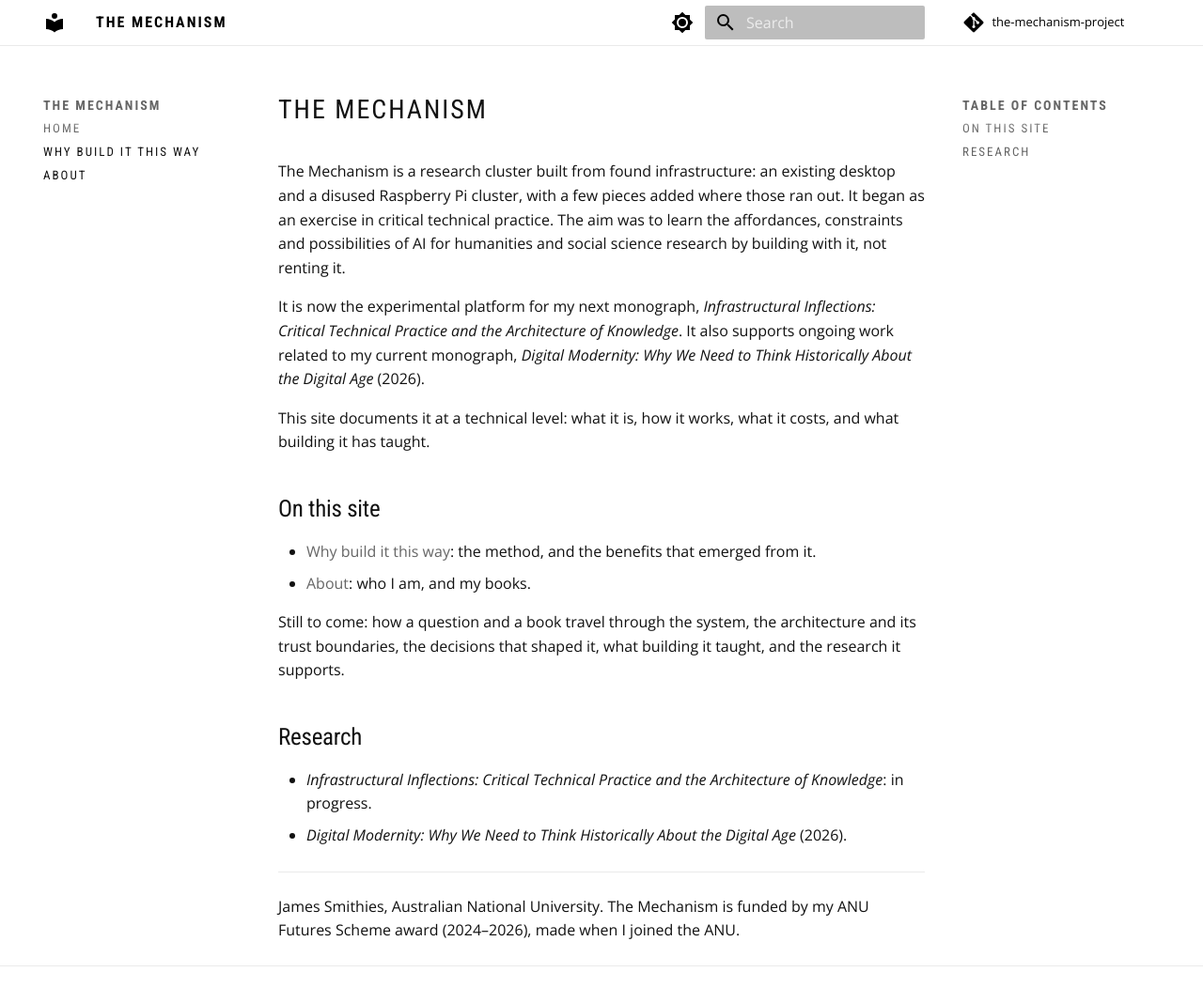
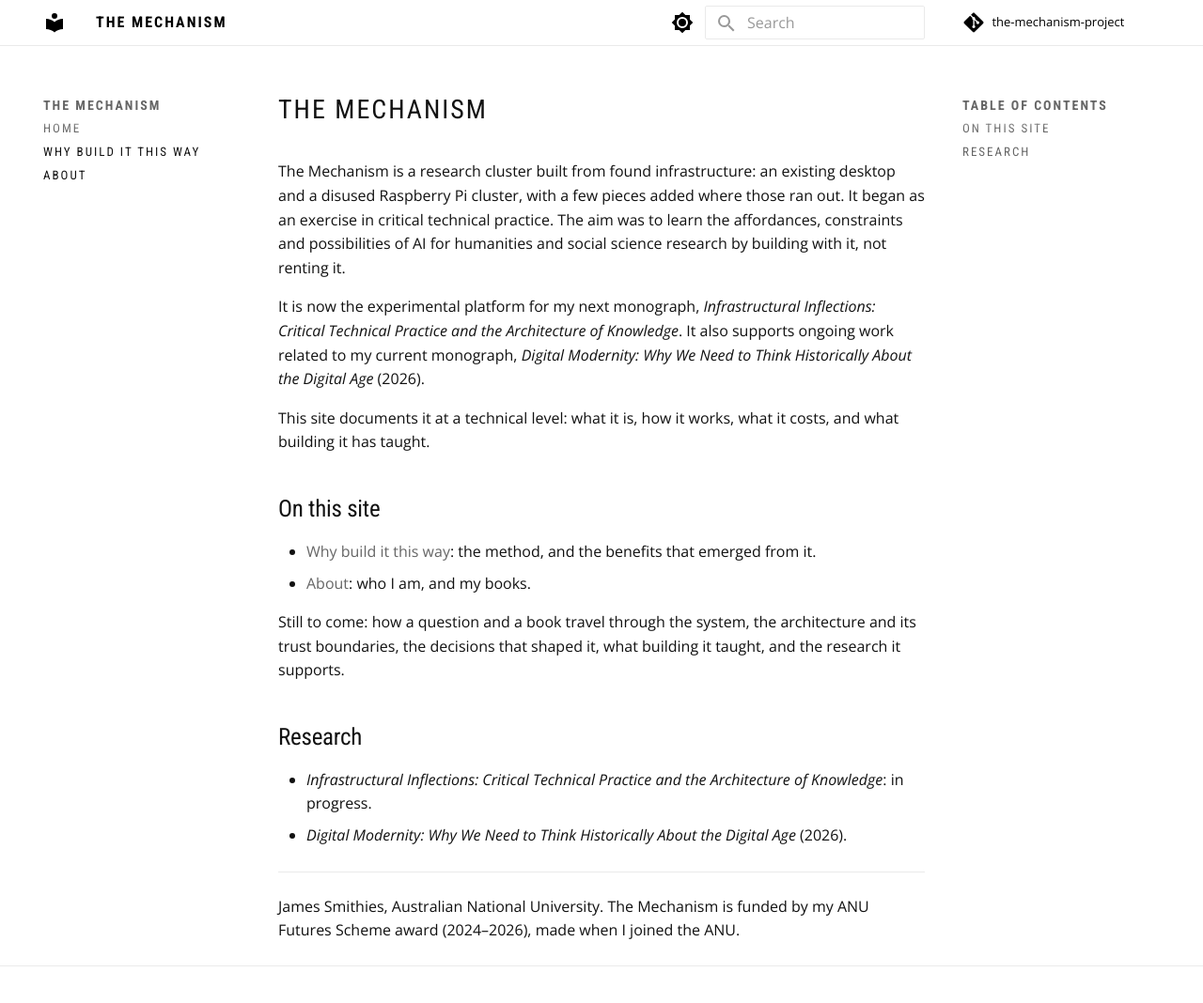
Before and after one commit to jamessmithies/the-mechanism-project, an MkDocs documentation site: the page built from docs/index.md, in a window 1280 px wide and 1073 px high. Shown: the top 1068 px of the window at 94% size. Built offline with MkDocs 1.6.1 and Material for MkDocs 9.7.7, drawn with Linux system fonts in a browser that asks for light colours; comment, search, counter and statistics services are not loaded.

Commit message:
Search box: white field, grey rule and prompt
Co-Authored-By: Claude Opus 5.5 <noreply@anthropic.com>

```diff
--- a/docs/stylesheets/extra.css
+++ b/docs/stylesheets/extra.css
@@ -62,3 +62,14 @@
 .md-footer,
 .md-footer-meta { background-color: var(--md-default-bg-color); color: var(--md-default-fg-color--light); }
 .md-footer-meta { border-top: 1px solid var(--tm-rule); }
+
+/* Search: a white field with a grey rule, grey prompt, black input. */
+.md-search__form {
+  background-color: var(--md-default-bg-color);
+  border: 1px solid var(--tm-rule);
+  box-shadow: none;
+}
+.md-search__form:hover { background-color: var(--md-default-bg-color); border-color: #c2c2c2; }
+.md-search__input { color: var(--md-typeset-color); }
+.md-search__input::placeholder { color: #999999; }
+.md-search__icon[for="__search"] { color: #999999; }
```
